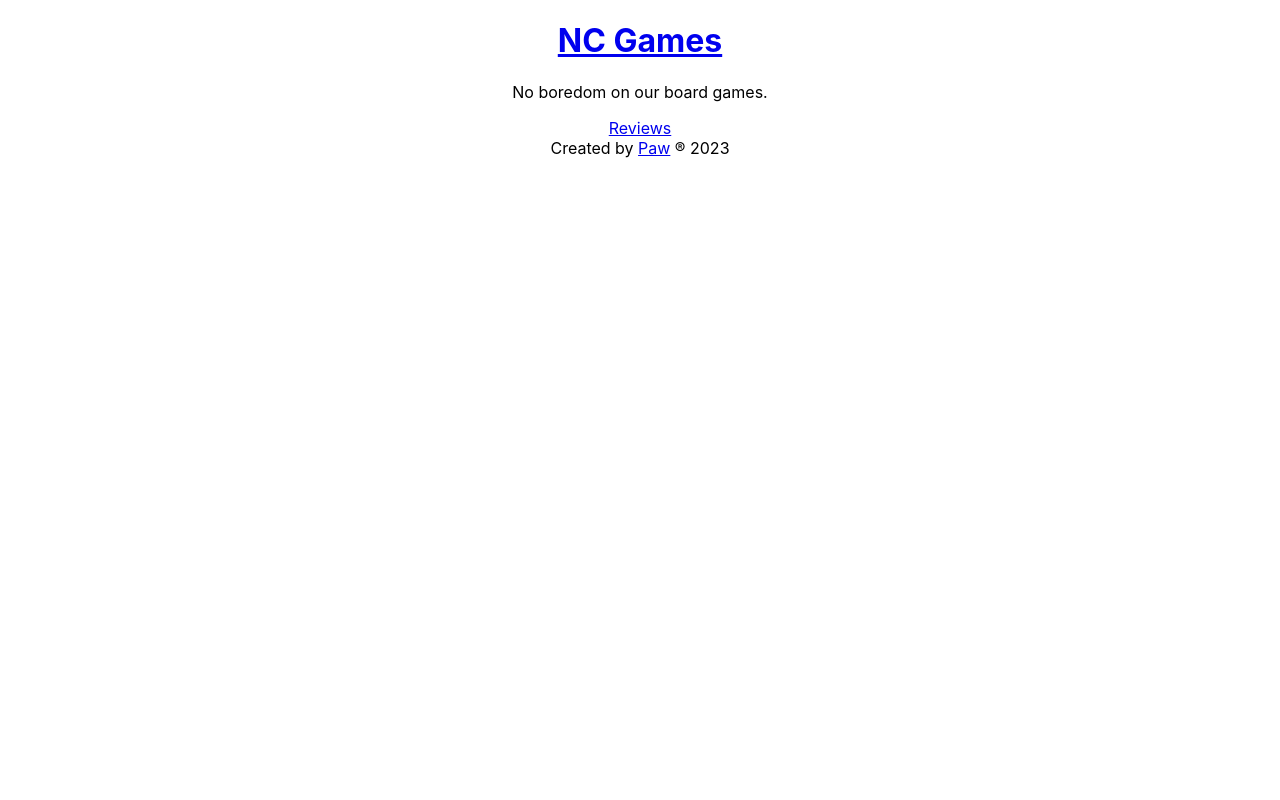
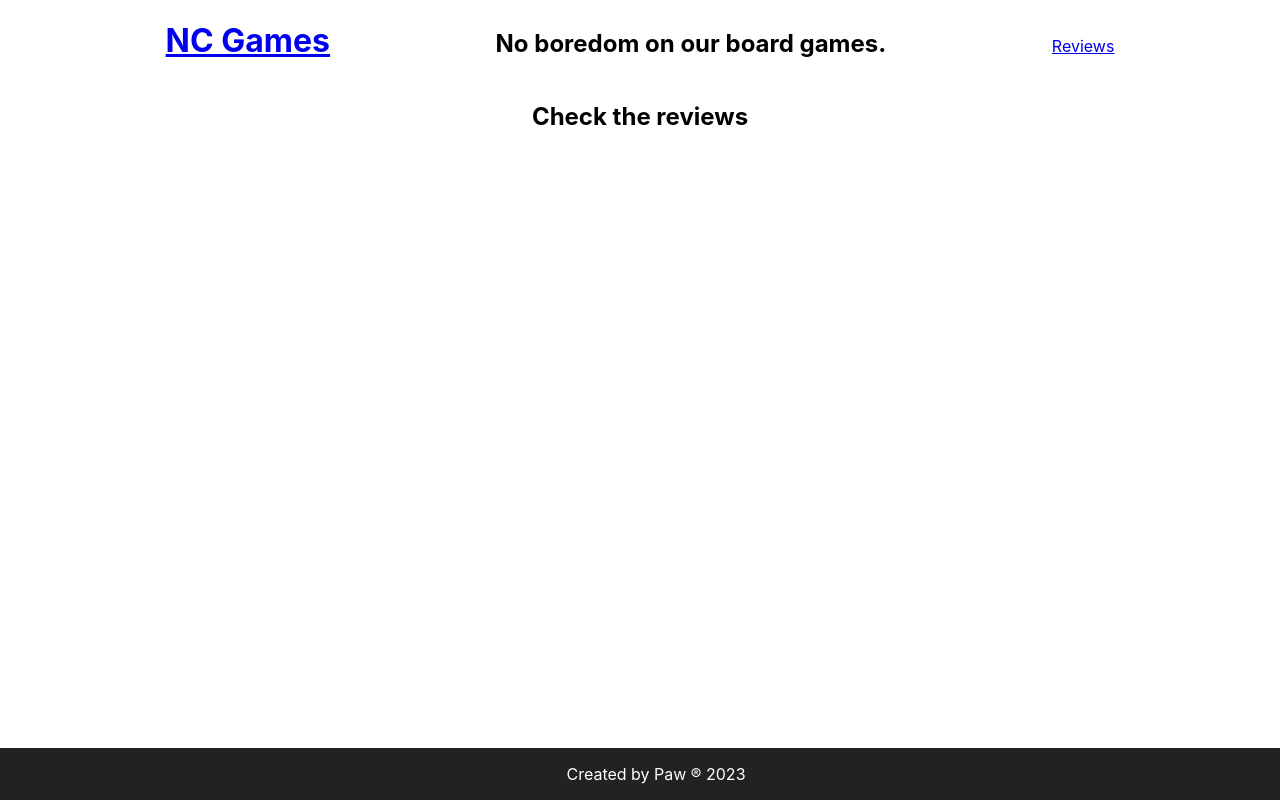
Before and after one commit to Szpytma/nc-games, a React (Create React App) app: page / in a window 1280 px wide. Built offline with nearby package versions, Linux system fonts and the light colour scheme.

Commit message:
fixed css, footer and header

```diff
--- a/src/App.css
+++ b/src/App.css
@@ -9,6 +9,11 @@
   color: #61dafb;
 }
 .Footer {
+  position: fixed;
+  left: 0;
+  bottom: 0;
+  width: 100%;
+  padding: 10px;
   background-color: #222;
   color: #fff;
   padding: 1rem;
@@ -20,15 +25,10 @@
   text-decoration: none;
 }
 
-.Header header {
-  background-color: #f2f2f2;
-  padding: 1rem;
+.Header {
+  display: flex;
+  justify-content: space-evenly;
+  align-items: baseline;
+  align-content: space-around;
+  flex-direction: row;
 }
-
-.Header h1 {
-  margin: 0;
-}
-
-.Header p {
-  margin: 0;
-}
--- a/src/components/Footer.jsx
+++ b/src/components/Footer.jsx
@@ -3,7 +3,7 @@ function Footer() {
   let year = new Date().getFullYear();
 
   return (
-    <footer>
+    <footer className="Footer">
       Created by{" "}
       <a href={paw} target="_blank" rel="noreferrer">
         Paw
--- a/src/components/Header.jsx
+++ b/src/components/Header.jsx
@@ -2,12 +2,12 @@ import { Link } from "react-router-dom";
 
 function Header({ name, paragraph }) {
   return (
-    <header>
+    <header className="Header">
       <Link to={"/"}>
         <h1>{name}</h1>
       </Link>
 
-      <p>{paragraph}</p>
+      <h2>{paragraph}</h2>
 
       <Link to={`/reviews`}>Reviews</Link>
     </header>
--- a/src/components/ReviewStyles.css
+++ b/src/components/ReviewStyles.css
@@ -7,15 +7,15 @@
   padding: 40px;
 }
 
-ul {
+.ReviewList p {
   list-style: none;
   margin: 0;
   padding: 0;
 }
 
 @media (max-width: 767px) {
-  .ItemList {
-    padding: 20px;
+  .ReviewList {
+    display: block;
   }
 }
 
@@ -54,8 +54,17 @@ ul {
 @media (max-width: 767px) {
   .ReviewCard {
     margin: 20px auto;
-    width: calc(50% - 40px);
+    width: calc(50%);
+    height: calc(50%);
     display: block;
+  }
+  .ReviewCard h2 p {
+    font-size: smaller;
+    padding: 0px;
+  }
+  .ReviewCard img {
+    width: 200px;
+    height: 200px;
   }
 }
 
--- a/src/components/Welcome.jsx
+++ b/src/components/Welcome.jsx
@@ -1,7 +1,11 @@
 import { Link } from "react-router-dom";
 
 function Welcome() {
-  return <div></div>;
+  return (
+    <div>
+      <h2>Check the reviews</h2>
+    </div>
+  );
 }
 
 export default Welcome;
```
